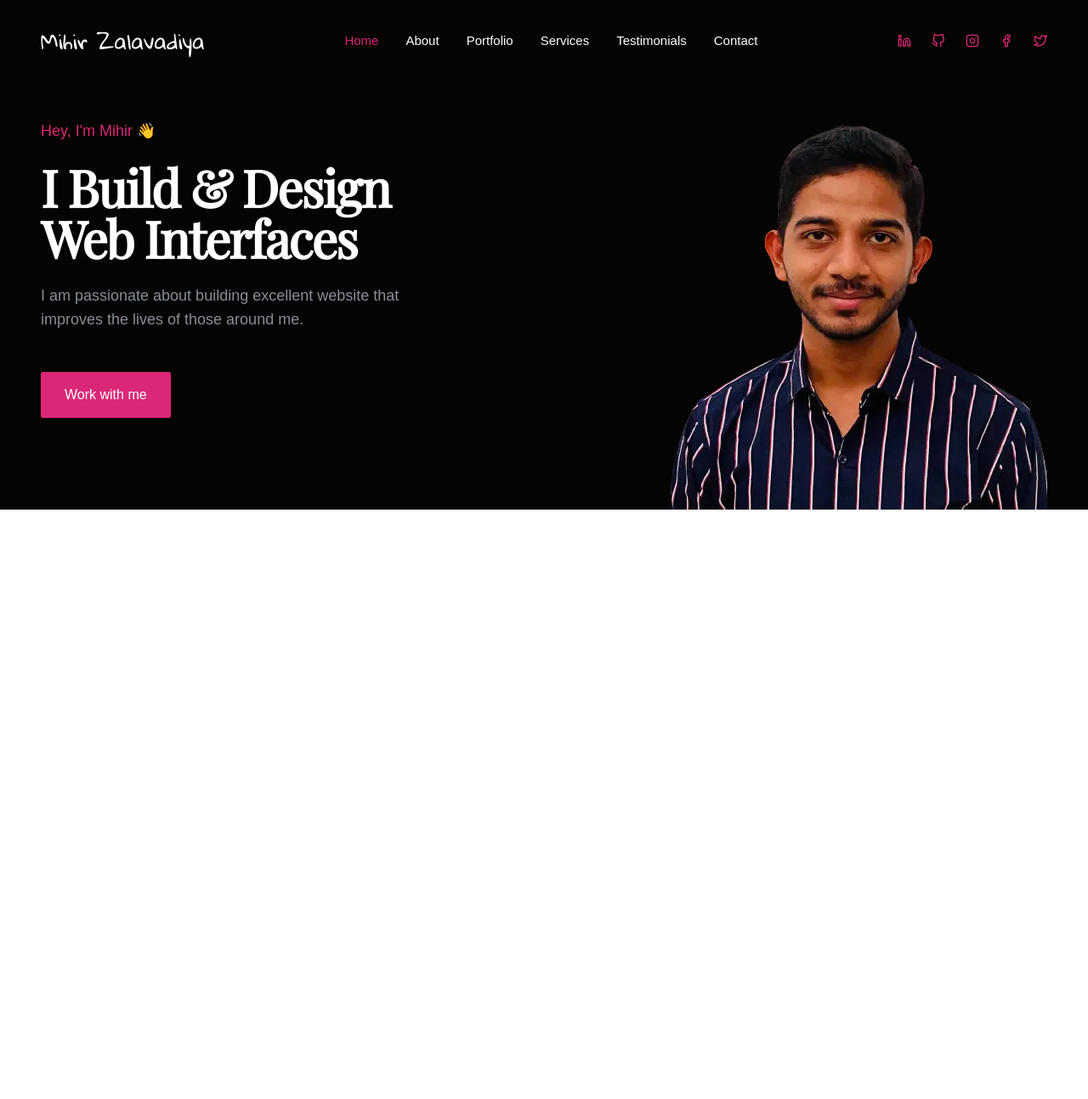
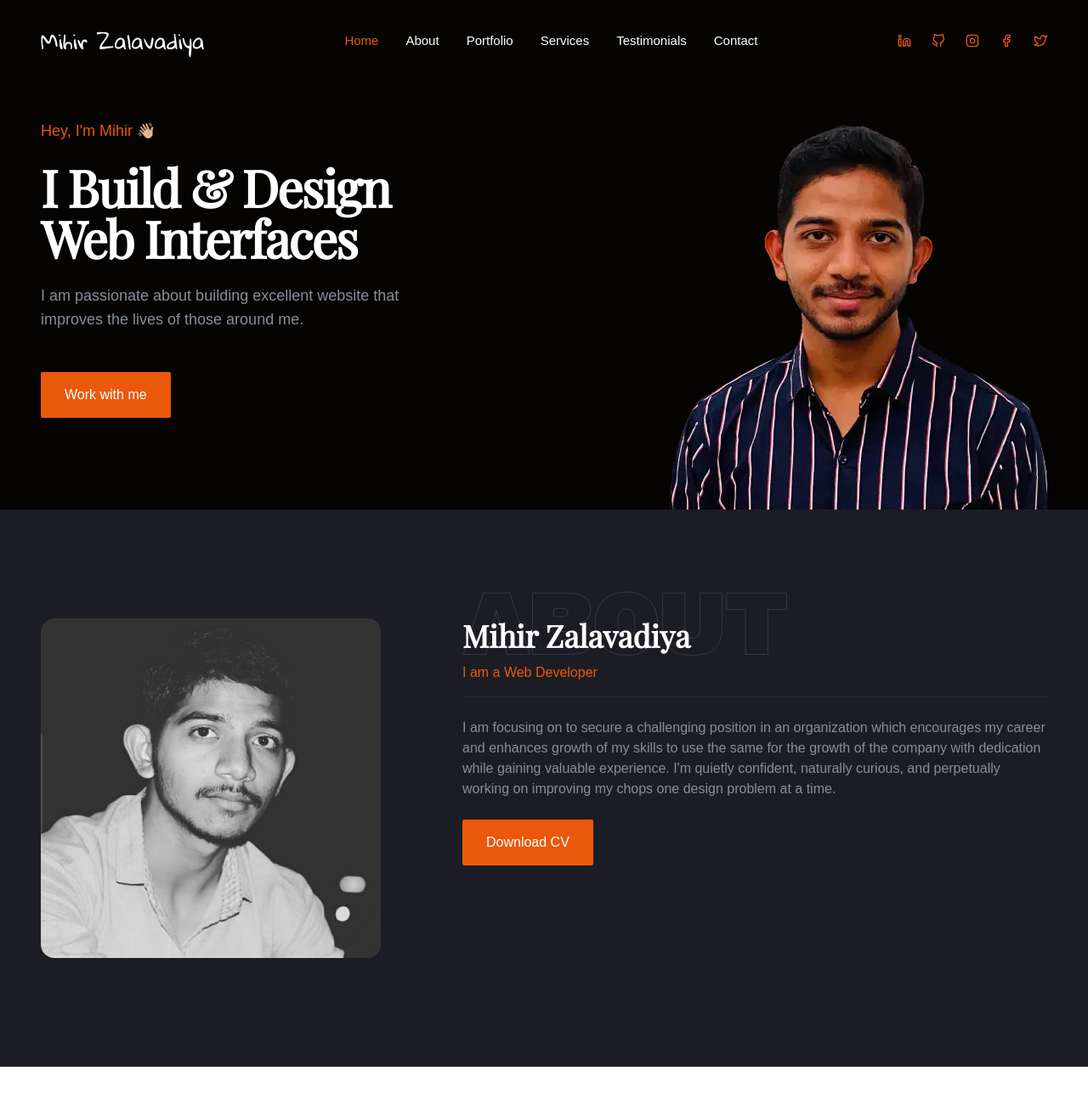
Before and after one commit to mihirzalavadiya/mihirzalavadia, a React (Create React App) app: page / in a window 1280 px wide. Shown: the top 1294 px of the page at 85% size. Built offline with nearby package versions, Linux system fonts and the light colour scheme.

Commit message:
add about section

```diff
--- a/src/App.css
+++ b/src/App.css
@@ -8,3 +8,15 @@
 .playfair {
   font-family: 'Playfair Display', serif;
 }
+
+.about-image {
+  width: 400px;
+  height: 400px;
+}
+
+@media (max-width: 767px) {
+  .about-image {
+    width: 100%;
+    height: 400px;
+  }
+}
--- a/src/App.js
+++ b/src/App.js
@@ -1,4 +1,5 @@
 import "./App.css";
+import About from "./components/About";
 import Header from "./components/Header";
 import Hero from "./components/Hero";
 
@@ -7,6 +8,7 @@ function App() {
     <>
       <Header />
       <Hero />
+      <About />
       <div style={{height: "2000px"}}></div>
     </>
   );
--- /dev/null
+++ b/src/components/About.js
@@ -0,0 +1,45 @@
+import React from "react";
+import Image from "../assets/img/mihirzalavadiya.webp";
+
+const About = () => {
+  return (
+    <section id="about" className="section bg-secondary">
+      <div className="container mx-auto">
+        <div className="flex flex-col md:flex-row gap-12 md:gap-10 lg:gap-24">
+          <img
+            src={Image}
+            alt="mihir zalavadiya"
+            className="object-cover h-[400px] w-[566px] md:mx-auto lg:mx-0 rounded-2xl"
+          />
+          <div className="flex flex-col items-center text-center md:items-start md:text-left">
+            <div className="flex flex-col">
+              <h2 className="text-3xl lg:text-4xl font-medium lg:font-extrabold mb-3 before:content-about relative before:absolute before:opacity-40 before:-top-[2rem] before:hidden before:lg:block">
+                Mihir Zalavadiya
+              </h2>
+              <p className="mb-4 text-orange-600">I am a Web Developer</p>
+              <hr className="mb-8 opacity-5 md:mb-6" />
+              <p className="mb-8 md:mb-6">
+                I am focusing on to secure a challenging position in an
+                organization which encourages my career and enhances growth of
+                my skills to use the same for the growth of the company with
+                dedication while gaining valuable experience. I'm quietly
+                confident, naturally curious, and perpetually working on
+                improving my chops one design problem at a time.
+              </p>
+            </div>
+            <button className="btn btn-md bg-orange-600 hover:bg-orange-500 md:btn-lg trasition-all">
+              <a
+                href="https://drive.google.com/file/d/1q5wkKvzUyz633lJOSAKpnIQnS4QQgwje/view?usp=sharing"
+                target="blank"
+              >
+                Download CV
+              </a>
+            </button>
+          </div>
+        </div>
+      </div>
+    </section>
+  );
+};
+
+export default About;
--- a/src/components/Header.js
+++ b/src/components/Header.js
@@ -1,4 +1,5 @@
 import React, { useEffect, useState } from "react";
+import { Link } from "react-scroll";
 import Nav from "./Nav";
 import NavMobile from "./NavMobile";
 import SocialMedia from "./SocialMedia";
@@ -21,9 +22,9 @@ const Header = () => {
     >
       <div className="container mx-auto h-full flex items-center justify-between">
         {/* logo */}
-        <a href="/">
+        <Link to="home" className="cursor-pointer">
           <span className="text-xl lg:text-2xl logo select-none">Mihir Zalavadiya</span>
-        </a>
+        </Link>
 
         {/* nav */}
         <div className="hidden lg:block">
--- a/src/components/Hero.js
+++ b/src/components/Hero.js
@@ -1,5 +1,7 @@
 import React from "react";
 import ManImg from "../assets/img/banner-man3.webp";
+
+// https://www.quickstart.com/blog/10-front-end-web-developer-portfolios-to-inspire-you/
 
 const Hero = () => {
   return (
@@ -10,7 +12,7 @@ const Hero = () => {
       <div className="container mx-auto h-full">
         <div className="flex items-center h-full pt-8">
           <div className="flex-1 flex flex-col items-center lg:items-start">
-            <p className="text-lg text-pink-600 mb-[22px]">Hey, I'm Mihir 👋</p>
+            <p className="text-lg text-orange-600 mb-[22px]">Hey, I'm Mihir 👋🏼</p>
             <h1 className="playfair text-4xl leading-[44px] md:text-5xl md:leading-tight lg:text-6xl lg:leading-[1-2] font-bold md:tracking-[-2px]">
               I Build & Design <br />
               Web Interfaces
@@ -19,7 +21,7 @@ const Hero = () => {
               I am passionate about building excellent website that improves the
               lives of those around me.
             </p>
-            <button className="btn btn-md bg-pink-600 hover:bg-pink-500 md:btn-lg trasition-all">
+            <button className="btn btn-md bg-orange-600 hover:bg-orange-500 md:btn-lg trasition-all">
                 Work with me
             </button>
           </div>
--- a/src/components/Nav.js
+++ b/src/components/Nav.js
@@ -9,7 +9,7 @@ const Nav = () => {
         {navigation.map((item, index) => {
           return (
             <li
-              className="text-white hover:text-pink-600 cursor-pointer"
+              className="text-white hover:text-orange-600 cursor-pointer"
               key={index}
             >
               <Link
--- a/src/components/NavMobile.js
+++ b/src/components/NavMobile.js
@@ -48,7 +48,7 @@ const NavMobile = () => {
         variants={circleVariants}
         initial="hidden"
         animate={isOpen ? "visible" : "hidden"}
-        className="w-5 h-5 md:w-7 md:h-7 rounded-full bg-pink-600 fixed top-0 right-0"
+        className="w-5 h-5 md:w-7 md:h-7 rounded-full bg-orange-600 fixed top-0 right-0"
       ></motion.div>
 
       {/* Motion of menu */}
@@ -76,7 +76,8 @@ const NavMobile = () => {
                 smooth={true}
                 duration={500}
                 offset={-70}
-                className="transition-all duration-300 text-xl cursor-pointer capitalize"
+                className="transition-all duration-300 text-xl md:text-3xl cursor-pointer capitalize text-white"
+                onClick={clickHandler}
               >
                 {item.name}
               </Link>
--- a/src/components/SocialMedia.js
+++ b/src/components/SocialMedia.js
@@ -8,7 +8,7 @@ const SocialMedia = () => {
         {social.map((item, index) => {
           return (
             <li
-              className="flex justify-center items-center text-pink-600"
+              className="flex justify-center items-center text-orange-600"
               key={index}
             >
               <a href={item.href} className='text-base' target="blank">
--- a/tailwind.config.js
+++ b/tailwind.config.js
@@ -31,7 +31,7 @@ module.exports = {
         secondary: '#1C1D24',
         tertiary: '#131419',
         accent: {
-          DEFAULT: '#db2777',
+          DEFAULT: '#ea580c',
           hover: '#925a2b',
         },
         paragraph: '#878e99',
```
Also changed, not shown: src/assets/img/mihirzalavadiya.webp (added).
